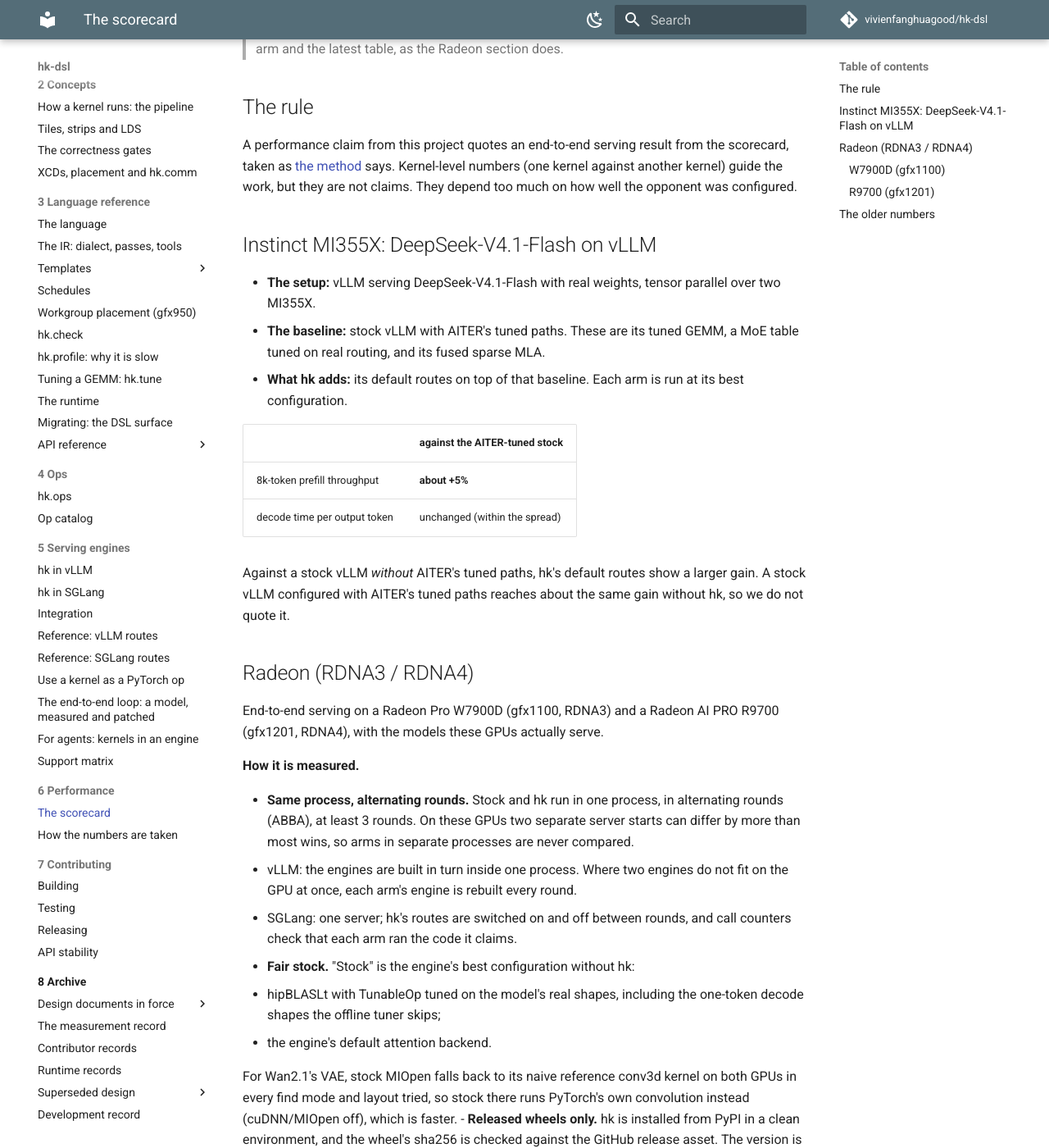
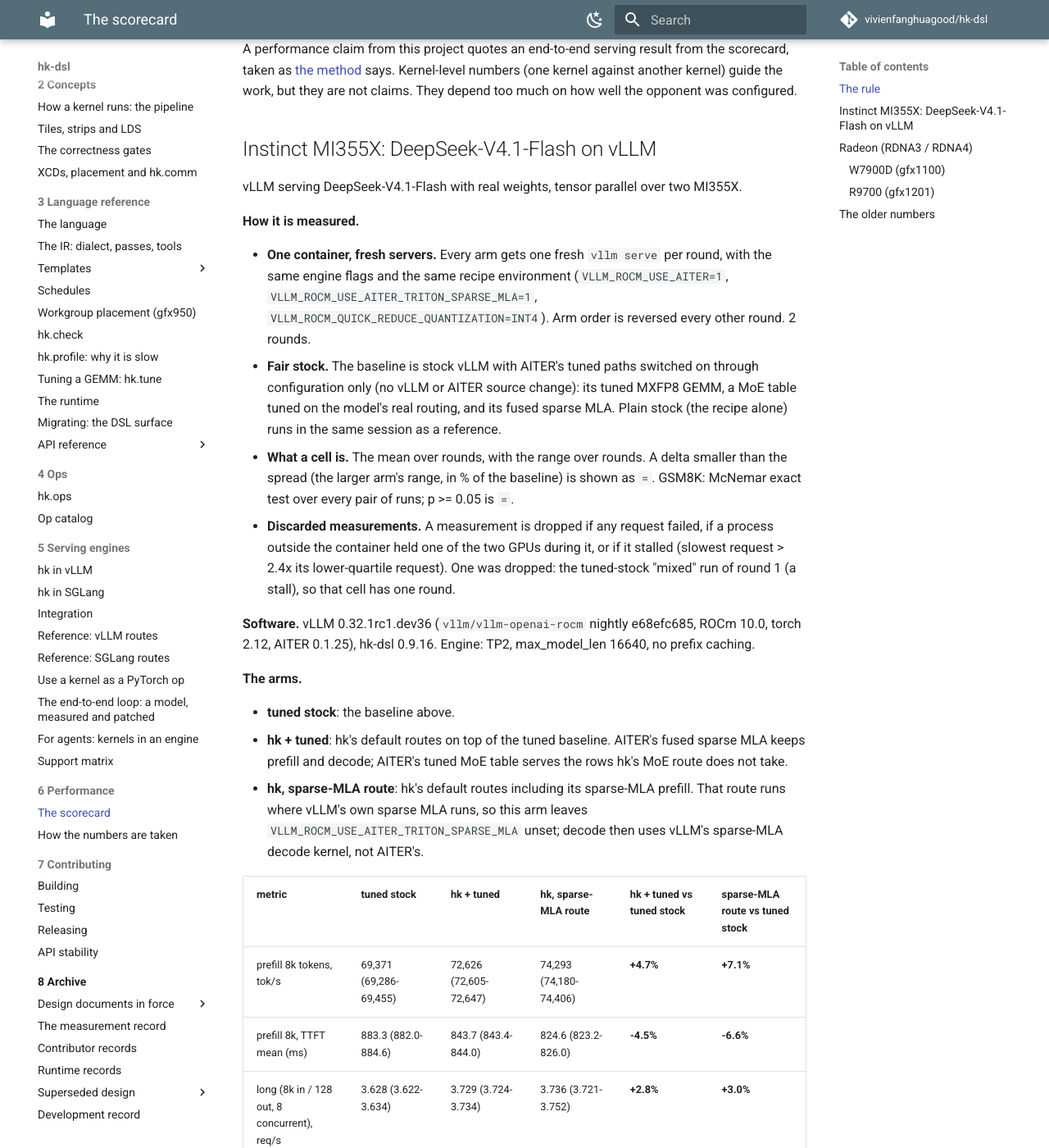
Before and after one commit to vivienfanghuagood/hk-dsl, an MkDocs documentation site: the page built from docs/performance/scorecard.md, in a window 1280 px wide and 1400 px high, scrolled down 225 px. Shown: the whole window at 82% size. Built offline with MkDocs 1.6.1 and Material for MkDocs 9.7.7, drawn with Linux system fonts in a browser that asks for light colours; comment, search, counter and statistics services are not loaded; some of the changed text lies outside the part shown.

Commit message:
docs(scorecard): the MI355X section -- method, software, three arms and the table against the AITER-tuned stock
Co-Authored-By: Claude <noreply@anthropic.com>

```diff
--- a/docs/performance/scorecard.md
+++ b/docs/performance/scorecard.md
@@ -1,8 +1,4 @@
 # The scorecard: the only performance numbers we quote
-
-> **In progress.** The Radeon section is complete. The MI355X section still states one result while its
-> end-to-end table is re-run; it will then carry the method, the software stack and image, every arm and the
-> latest table, as the Radeon section does.
 
 ## The rule
 
@@ -13,21 +9,54 @@ opponent was configured.
 
 ## Instinct MI355X: DeepSeek-V4.1-Flash on vLLM
 
-- **The setup:** vLLM serving DeepSeek-V4.1-Flash with real weights, tensor
-  parallel over two MI355X.
-- **The baseline:** stock vLLM with AITER's tuned paths. These are its tuned
-  GEMM, a MoE table tuned on real routing, and its fused sparse MLA.
-- **What hk adds:** its default routes on top of that baseline. Each arm is
-  run at its best configuration.
+vLLM serving DeepSeek-V4.1-Flash with real weights, tensor parallel over two MI355X.
 
-| | against the AITER-tuned stock |
-|---|---|
-| 8k-token prefill throughput | **about +5%** |
-| decode time per output token | unchanged (within the spread) |
+**How it is measured.**
 
-Against a stock vLLM *without* AITER's tuned paths, hk's default routes show a
-larger gain. A stock vLLM configured with AITER's tuned paths reaches about
-the same gain without hk, so we do not quote it.
+- **One container, fresh servers.** Every arm gets one fresh `vllm serve` per round, with the same engine flags and
+  the same recipe environment (`VLLM_ROCM_USE_AITER=1`, `VLLM_ROCM_USE_AITER_TRITON_SPARSE_MLA=1`,
+  `VLLM_ROCM_QUICK_REDUCE_QUANTIZATION=INT4`). Arm order is reversed every other round. 2 rounds.
+- **Fair stock.** The baseline is stock vLLM with AITER's tuned paths switched on through configuration only (no vLLM
+  or AITER source change): its tuned MXFP8 GEMM, a MoE table tuned on the model's real routing, and its fused sparse
+  MLA. Plain stock (the recipe alone) runs in the same session as a reference.
+- **What a cell is.** The mean over rounds, with the range over rounds. A delta smaller than the spread (the larger
+  arm's range, in % of the baseline) is shown as `=`. GSM8K: McNemar exact test over every pair of runs; p >= 0.05 is
+  `=`.
+- **Discarded measurements.** A measurement is dropped if any request failed, if a process outside the container held
+  one of the two GPUs during it, or if it stalled (slowest request > 2.4x its lower-quartile request). One was
+  dropped: the tuned-stock "mixed" run of round 1 (a stall), so that cell has one round.
+
+**Software.** vLLM 0.32.1rc1.dev36 (`vllm/vllm-openai-rocm` nightly e68efc685, ROCm 10.0, torch 2.12, AITER 0.1.25),
+hk-dsl 0.9.16. Engine: TP2, max_model_len 16640, no prefix caching.
+
+**The arms.**
+
+- **tuned stock**: the baseline above.
+- **hk + tuned**: hk's default routes on top of the tuned baseline. AITER's fused sparse MLA keeps prefill and decode;
+  AITER's tuned MoE table serves the rows hk's MoE route does not take.
+- **hk, sparse-MLA route**: hk's default routes including its sparse-MLA prefill. That route runs where vLLM's own
+  sparse MLA runs, so this arm leaves `VLLM_ROCM_USE_AITER_TRITON_SPARSE_MLA` unset; decode then uses vLLM's sparse-MLA
+  decode kernel, not AITER's.
+
+| metric | tuned stock | hk + tuned | hk, sparse-MLA route | hk + tuned vs tuned stock | sparse-MLA route vs tuned stock |
+|---|---|---|---|---|---|
+| prefill 8k tokens, tok/s | 69,371 (69,286-69,455) | 72,626 (72,605-72,647) | 74,293 (74,180-74,406) | **+4.7%** | **+7.1%** |
+| prefill 8k, TTFT mean (ms) | 883.3 (882.0-884.6) | 843.7 (843.4-844.0) | 824.6 (823.2-826.0) | **-4.5%** | **-6.6%** |
+| long (8k in / 128 out, 8 concurrent), req/s | 3.628 (3.622-3.634) | 3.729 (3.724-3.734) | 3.736 (3.721-3.752) | **+2.8%** | **+3.0%** |
+| long, TTFT P99 (ms) | 963.4 (954.0-972.8) | 910.4 (897.4-923.4) | 892.6 (885.5-899.7) | **-5.5%** | **-7.4%** |
+| mixed (2k in / 256 out, 32 concurrent), req/s | 6.212 (1 round) | 6.274 (6.261-6.287) | 6.138 (6.138-6.138) | +1.0% | -1.2% (worse) |
+| mixed, TPOT mean (ms) | 17.75 (1 round) | 17.59 (17.55-17.63) | 18.02 (18.02-18.03) | -0.9% | +1.5% (worse) |
+| decode TPOT, 1 concurrent (ms) | 6.566 (6.560-6.572) | 6.552 (6.543-6.562) | 6.533 (6.519-6.548) | = | -0.5% |
+| decode TPOT, 4 concurrent (ms) | 7.800 (7.784-7.815) | 7.776 (7.756-7.795) | 7.863 (7.861-7.865) | = | +0.8% (worse) |
+| decode TPOT, 8 concurrent (ms) | 9.257 (9.249-9.266) | 9.284 (9.245-9.322) | 9.284 (9.277-9.292) | = | +0.3% (worse) |
+| GSM8K (1319, greedy) | 94.69% | 94.62% | 94.20% | = (McNemar p 0.63-1.00) | = (p 0.23-0.47) |
+
+hk + tuned is the configuration we quote: **about +5% on 8k-token prefill throughput and 4-6% lower prefill TTFT
+against the AITER-tuned stock, with decode unchanged.** The sparse-MLA route adds about two more points of prefill,
+at a cost of up to 1.5% at decode-heavy load (vLLM's sparse-MLA decode kernel against AITER's), an open item.
+
+Against plain stock (the recipe without AITER's tuned paths), hk's routes show larger prefill gains (+15% for
+hk + tuned, +18% for the sparse-MLA route). The tuned stock itself is +10% over plain stock, so we do not quote those.
 
 ## Radeon (RDNA3 / RDNA4)
 
```
